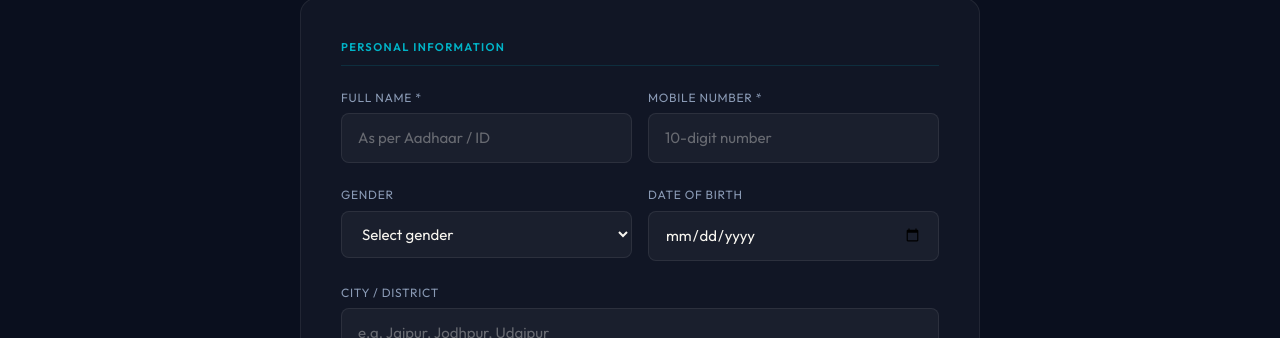
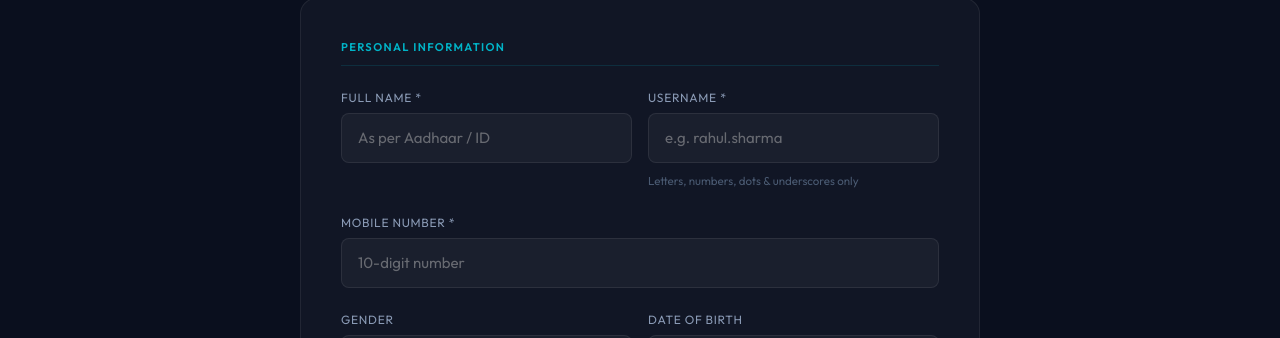
Before and after one commit to Ritwiksharma097/claimsure, a Next.js app: page /client/register in a window 1280 px wide. Shown: the part 276-614 px from the top of the page. Built offline with nearby package versions, Linux system fonts and the light colour scheme; no server answers.

Commit message:
Username auth, sign out fix, admin route, team section, heading fixes

```diff
--- a/src/app/client/portal/login/page.tsx
+++ b/src/app/client/portal/login/page.tsx
@@ -11,7 +11,7 @@ const API = process.env.NEXT_PUBLIC_API_BASE_URL ?? "http://localhost:8000/api/v
 
 export default function PatientLoginPage() {
   const router = useRouter();
-  const [patientId, setPatientId] = useState("");
+  const [username, setUsername] = useState("");
   const [password, setPassword] = useState("");
   const [showPwd, setShowPwd] = useState(false);
   const [error, setError] = useState("");
@@ -23,7 +23,7 @@ export default function PatientLoginPage() {
 
   const handleLogin = async () => {
     setError("");
-    if (!patientId.trim()) { setError("Please enter your Patient ID."); return; }
+    if (!username.trim()) { setError("Please enter your username."); return; }
     if (!password) { setError("Please enter your password."); return; }
 
     setLoading(true);
@@ -32,7 +32,7 @@ export default function PatientLoginPage() {
         method: "POST",
         headers: { "Content-Type": "application/json" },
         body: JSON.stringify({
-          patient_id: patientId.trim().toUpperCase(),
+          username: username.trim().toLowerCase(),
           password,
         }),
       });
@@ -144,24 +144,22 @@ export default function PatientLoginPage() {
             Sign In to Your Portal
           </h1>
           <p style={{ fontSize: "0.875rem", color: "#4a5a72", marginBottom: "1.75rem" }}>
-            Enter your Patient ID and the password you chose at registration.
+            Enter the username and password you chose at registration.
           </p>
 
           <div style={{ display: "flex", flexDirection: "column", gap: "1rem" }}>
-            {/* Patient ID */}
+            {/* Username */}
             <div>
-              <label style={labelStyle}>Patient ID</label>
+              <label style={labelStyle}>Username</label>
               <input
                 type="text"
-                value={patientId}
-                onChange={(e) => setPatientId(e.target.value.toUpperCase())}
-                placeholder="e.g. RAHULM91800000"
-                style={{ ...inputStyle, fontFamily: "monospace", letterSpacing: "0.06em" }}
+                value={username}
+                onChange={(e) => setUsername(e.target.value.toLowerCase())}
+                placeholder="e.g. rahul.sharma"
+                style={inputStyle}
                 onKeyDown={(e) => e.key === "Enter" && void handleLogin()}
+                autoComplete="username"
               />
-              <p style={{ marginTop: "4px", fontSize: "0.7rem", color: "#2d3a4a" }}>
-                Found on your registration confirmation
-              </p>
             </div>
 
             {/* Password */}
--- a/src/app/client/register/page.tsx
+++ b/src/app/client/register/page.tsx
@@ -30,6 +30,7 @@ const INVALID_MOBILES = new Set([
 
 type FormData = {
   full_name: string;
+  username: string;
   mobile: string;
   scheme: string;
   password: string;
@@ -44,6 +45,7 @@ type FormData = {
 
 const EMPTY: FormData = {
   full_name: "",
+  username: "",
   mobile: "",
   scheme: "",
   password: "",
@@ -75,6 +77,10 @@ export default function RegisterPage() {
 
     if (!form.full_name.trim()) { setError("Full name is required."); return; }
 
+    const uname = form.username.trim().toLowerCase();
+    if (uname.length < 3) { setError("Username must be at least 3 characters."); return; }
+    if (!/^[a-z0-9._]+$/.test(uname)) { setError("Username can only contain letters, numbers, dots and underscores."); return; }
+
     const mobileDigits = form.mobile.replace(/\D/g, "");
     if (mobileDigits.length !== 10) { setError("Please enter a valid 10-digit mobile number."); return; }
     if (!["6","7","8","9"].includes(mobileDigits[0])) { setError("Mobile number must start with 6, 7, 8, or 9."); return; }
@@ -97,6 +103,7 @@ export default function RegisterPage() {
         headers: { "Content-Type": "application/json" },
         body: JSON.stringify({
           full_name: form.full_name.trim(),
+          username: uname,
           mobile: mobileDigits,
           scheme: form.scheme,
           password: form.password,
@@ -209,7 +216,8 @@ export default function RegisterPage() {
             </div>
 
             <p style={{ color: "#8a9ab5", fontSize: "0.8125rem", marginBottom: "2rem" }}>
-              Save this ID — you will need it along with your password to log in.
+              Log in anytime using your <strong style={{ color: "#f8f6f0" }}>username</strong> and password.
+              Keep your Patient ID for reference when visiting the hospital.
             </p>
 
             <div style={{ display: "flex", gap: "1rem", justifyContent: "center", flexWrap: "wrap" }}>
@@ -255,6 +263,26 @@ export default function RegisterPage() {
                     required
                   />
                 </Field>
+                <Field label="Username *">
+                  <input
+                    type="text"
+                    value={form.username}
+                    onChange={(e) => {
+                      const v = e.target.value.toLowerCase().replace(/[^a-z0-9._]/g, "");
+                      setForm((p) => ({ ...p, username: v }));
+                    }}
+                    placeholder="e.g. rahul.sharma"
+                    maxLength={40}
+                    style={inputStyle}
+                    required
+                  />
+                  <span style={{ fontSize: "0.72rem", color: "#4a5a72", marginTop: "3px" }}>
+                    Letters, numbers, dots &amp; underscores only
+                  </span>
+                </Field>
+              </div>
+
+              <div style={rowStyle}>
                 <Field label="Mobile Number *">
                   <input
                     type="tel"
```
